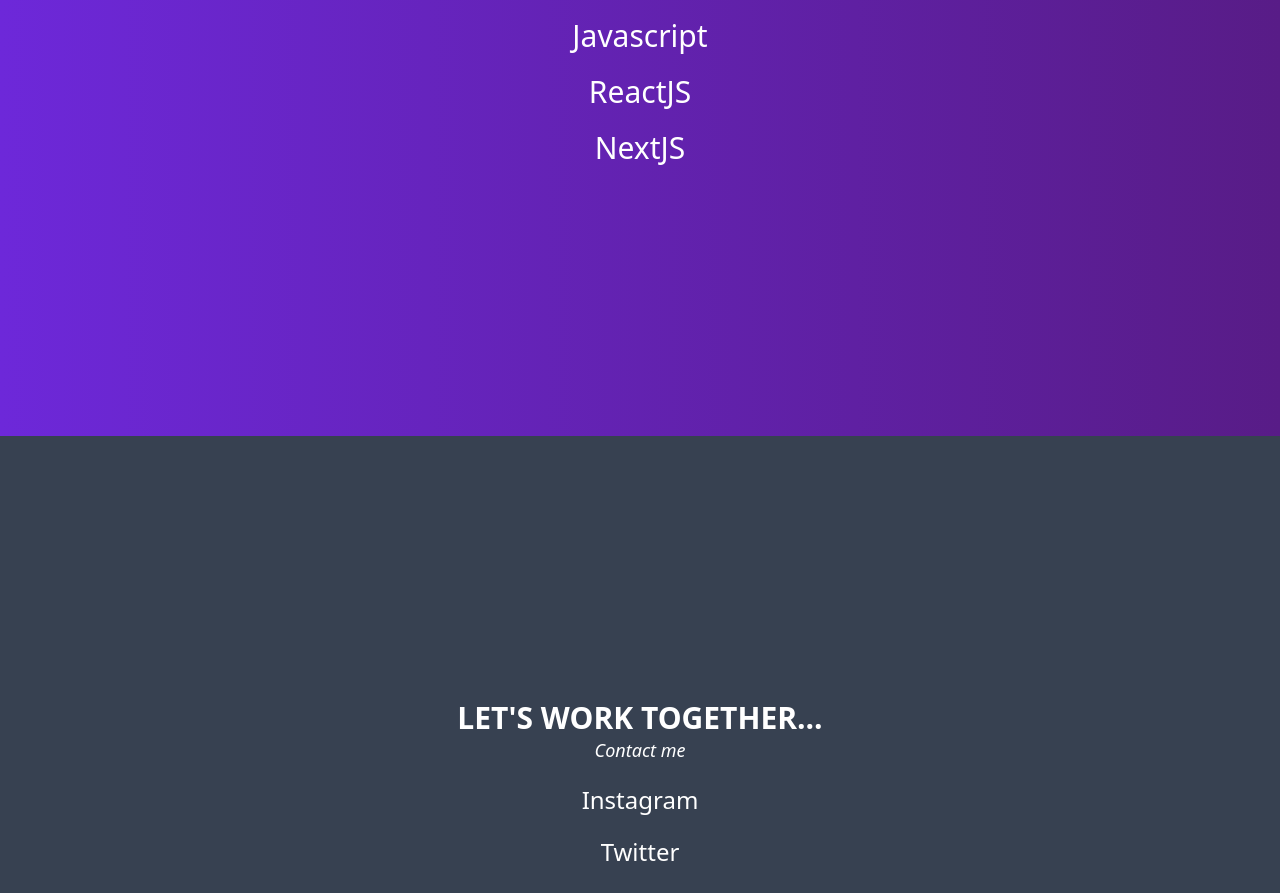
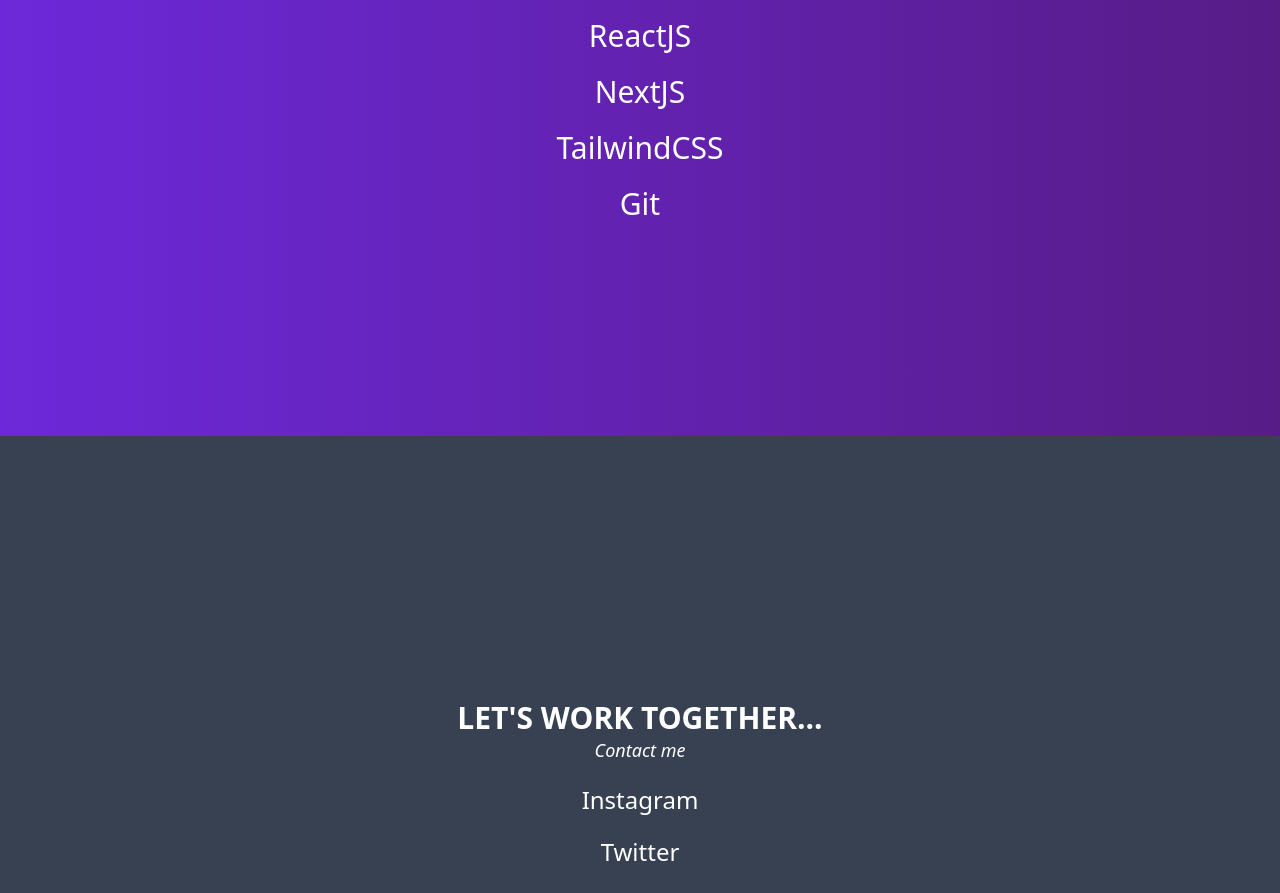
Before and after one commit to sonio-deji/portfolio, a Next.js app: page / in a window 1280 px wide. Shown: the part 1912-2805 px from the top of the page. Built offline with nearby package versions, Linux system fonts and the light colour scheme.

Commit message:
minor changes

```diff
--- a/pages/index.js
+++ b/pages/index.js
@@ -152,6 +152,8 @@
                 <motion.li whileHover={{scale:1.1}} className='pt-5'>Javascript</motion.li>
                 <motion.li whileHover={{scale:1.1}} className='pt-5'>ReactJS</motion.li>
                 <motion.li whileHover={{scale:1.1}} className='pt-5'>NextJS</motion.li>
+                <motion.li whileHover={{scale:1.1}} className='pt-5'>TailwindCSS</motion.li>
+                <motion.li whileHover={{scale:1.1}} className='pt-5'>Git</motion.li>
               </motion.ul>
             </div>
         </div>
```
